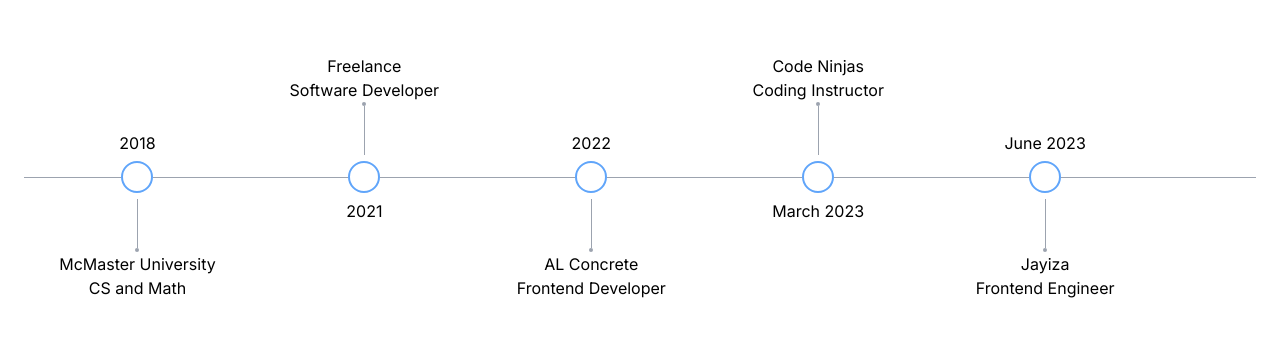
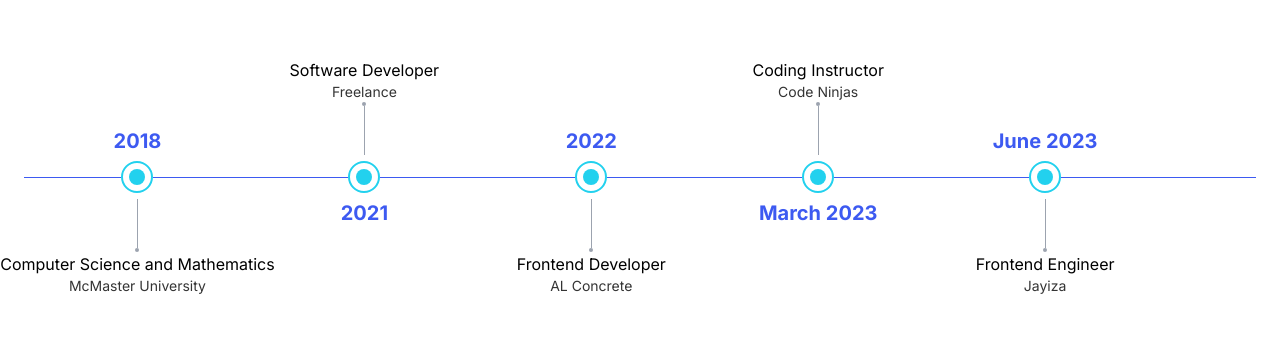
Before and after one commit to arifm6/component-factory, a Next.js app: page /sandbox in a window 1280 px wide. Shown: the part 223-560 px from the top of the page. Built offline with nearby package versions, Linux system fonts and the light colour scheme.

Commit message:
Updated Timeline Component
Added customizable colour schemes and redirect url

```diff
--- a/src/app/sandbox/page.tsx
+++ b/src/app/sandbox/page.tsx
@@ -1,6 +1,5 @@
 import CardContainer from "@/components/CardContainer";
 import Timeline from "@/components/Timeline/Timeline";
-import TimelineDesktop from "@/components/Timeline/TimelineDesktop";
 import React from "react";
 
 type Props = {};
@@ -11,7 +10,8 @@ export default function Sandbox({}: Props) {
       startDate: new Date("September 1 2018"),
       endDateString: "April 2023",
       company: "McMaster University",
-      position: "CS and Math",
+      position: "Computer Science and Mathematics",
+      redirectUrl: "/sandbox#education",
     },
     {
       startDate: new Date("August 1 2021"),
@@ -40,6 +40,7 @@ export default function Sandbox({}: Props) {
     },
   ];
   return (
+    <>
       <div className="h-screen w-screen">
         <CardContainer>
           <div className="flex items-center justify-center h-full w-full ">
@@ -47,5 +48,8 @@ export default function Sandbox({}: Props) {
           </div>
         </CardContainer>
       </div>
+      <div className="h-[300vh]"></div>
+      <div id="education"></div>
+    </>
   );
 }
--- a/src/components/Timeline/MilestoneDescription.tsx
+++ b/src/components/Timeline/MilestoneDescription.tsx
@@ -14,8 +14,9 @@ export default function MilestoneDescription({
   return (
     <div className="flex justify-between items-center text-center">
       <div className="flex flex-col whitespace-nowrap w-auto  ">
-        <div>{company}</div>
         <div>{position}</div>
+
+        <div className="text-[#343434] text-sm">{company}</div>
       </div>
     </div>
   );
--- a/src/components/Timeline/Timeline.tsx
+++ b/src/components/Timeline/Timeline.tsx
@@ -7,6 +7,7 @@ type Milestone = {
   endDateString: string;
   company: string;
   position: string;
+  redirectUrl?: string;
 };
 
 type TimelineProps = {
@@ -53,7 +54,11 @@ export default function Timeline({ timelineMilestones }: TimelineProps) {
       {isMobileDevice() ? (
         <TimelineMobile timelineMilestones={timelineMilestones} />
       ) : (
-        <TimelineDesktop timelineMilestones={processedMilestone} />
+        <TimelineDesktop
+          timelineMilestones={processedMilestone}
+          mainColor="#3D5AF1"
+          buttonColor="#22D1EE"
+        />
       )}
     </div>
   );
--- a/src/components/Timeline/TimelineDesktop.tsx
+++ b/src/components/Timeline/TimelineDesktop.tsx
@@ -2,6 +2,7 @@
 import React, { useState } from "react";
 import MilestoneDescription from "./MilestoneDescription";
 import { motion } from "framer-motion";
+import { useRouter } from "next/navigation";
 
 type Milestone = {
   startDate: Date;
@@ -9,26 +10,52 @@ type Milestone = {
   endDateString: string;
   company: string;
   position: string;
+  redirectUrl?: string;
 };
 
 type TimelineProps = {
   timelineMilestones: Milestone[];
+  mainColor: string;
+  buttonColor: string;
 };
 
-export default function TimelineDesktop({ timelineMilestones }: TimelineProps) {
+export default function TimelineDesktop({
+  timelineMilestones,
+  mainColor,
+  buttonColor,
+}: TimelineProps) {
   const [dateIsHovered, setDateIsHovered] = useState(false);
   const initialDateProps = { width: 0, opacity: 0 };
   const animateDateProps = { width: "auto", opacity: 1 };
+  const mainColorTextStyle = { color: mainColor };
+  const router = useRouter();
   return (
-    <div className="block w-full">
+    <div className="block w-full relative">
       <div className="flex w-full items-center">
-        <div className="grow-[0.5] h-[1px] bg-gray-400"></div>
+        <div
+          style={{ backgroundColor: mainColor }}
+          className={`grow-[0.5] h-[1px] bg-[${mainColor}]`}
+        ></div>
         {timelineMilestones.map((milestone, index) => {
           //alternate arrow each time
           const alternate = index % 2 === 0;
           return (
             <div className="relative flex items-center grow " key={index}>
-              <div className="h-8 w-8 border-2 border-blue-400 rounded-full relative ">
+              <div
+                style={{ borderColor: buttonColor }}
+                className={`h-8 w-8 border-[2px] rounded-full relative`}
+              >
+                <div
+                  className="absolute  inset-0 rounded-full cursor-pointer"
+                  onClick={() => {
+                    milestone.redirectUrl && router.push(milestone.redirectUrl);
+                  }}
+                >
+                  <div
+                    style={{ backgroundColor: buttonColor }}
+                    className={`h-4 w-4 absolute top-1/2 -translate-y-1/2 left-1/2 -translate-x-1/2 rounded-full`}
+                  ></div>
+                </div>
                 <div
                   className={`absolute flex  left-1/2  -translate-x-1/2  ${
                     alternate
@@ -37,7 +64,8 @@ export default function TimelineDesktop({ timelineMilestones }: TimelineProps) {
                   }`}
                 >
                   <div
-                    className="flex flex-nowrap group items-center"
+                    style={mainColorTextStyle}
+                    className={`flex flex-nowrap group items-center   font-bold text-xl`}
                     onMouseEnter={() => setDateIsHovered(true)}
                     onMouseLeave={() => {
                       setDateIsHovered(false);
@@ -77,7 +105,10 @@ export default function TimelineDesktop({ timelineMilestones }: TimelineProps) {
                   />
                 </div>
               </div>
-              <div className="h-[1px] grow bg-gray-400"></div>
+              <div
+                style={{ backgroundColor: mainColor }}
+                className={`h-[1px] grow bg-[${mainColor}]`}
+              ></div>
             </div>
           );
         })}
```
Lines whose indentation alone changed are shown as unchanged.
